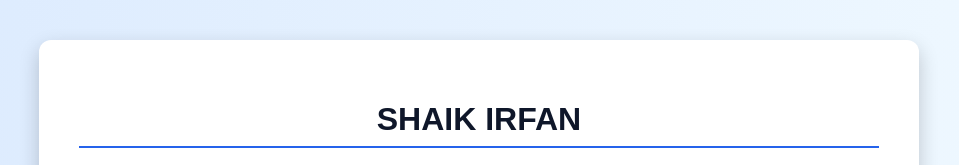
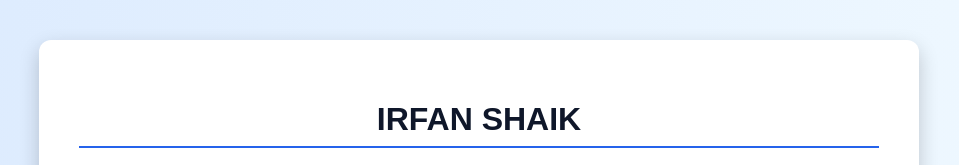
Before and after one commit to irfan7072/Portfolio, a plain HTML site: page index.html in a window 1280 px wide. Shown: the top 165 px of the page, without its empty margins (161-1120 px from the left). Drawn offline with Linux system fonts and the light colour scheme.

Commit message:
Update index.html

```diff
--- a/index.html
+++ b/index.html
@@ -64,7 +64,7 @@ b {
 
     <div class="box">
 
-        <h1>SHAIK IRFAN</h1>
+        <h1>IRFAN SHAIK</h1>
         <hr width="100%" size="3">
 
         <p><b>Integrated M.Tech (CSE)</b></p>
```
